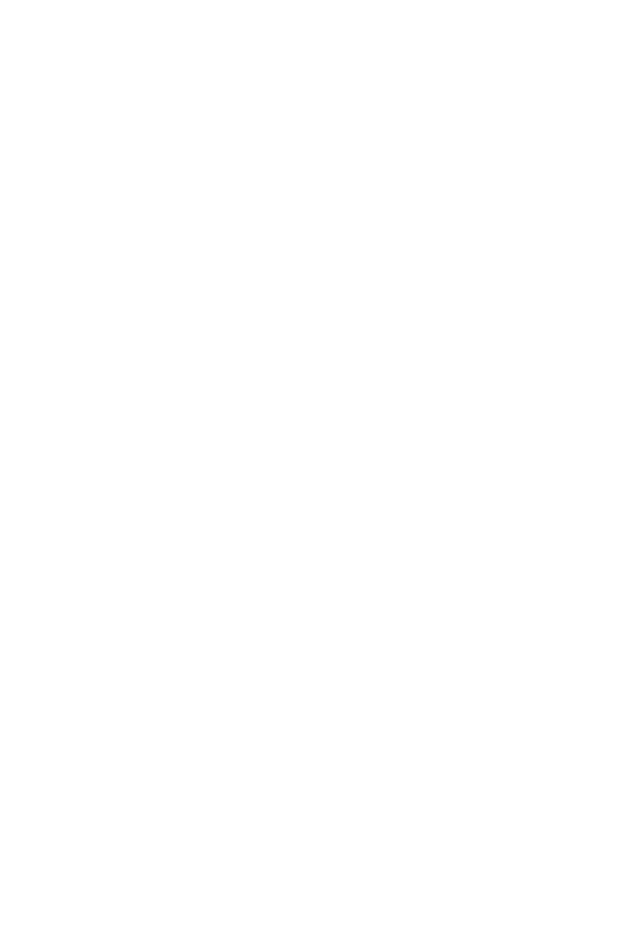
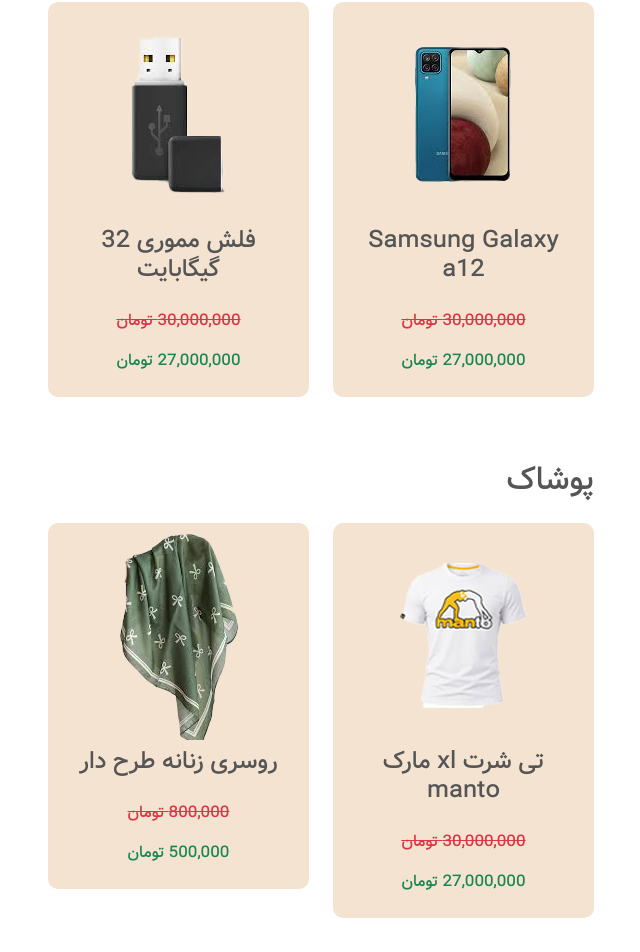
Before and after one commit to Mohammad-Javad-Hojaji/Zingola-Shop, a React (Create React App) app: page /products in a window 1280 px wide. Shown: the part 1285-2237 px from the top of the page, without its empty margins (604-1244 px from the left). Before the commit the page ends 1561 px from the top, so only its background shows below. Built offline with nearby package versions, Linux system fonts and the light colour scheme; data requests are answered from the project's data file.

Commit message:
feat:I added post for prices of products in different category 	I added post for prices of products in different category 	You can see a 4 item in different category in page of the Products.

```diff
--- /dev/null
+++ b/src/components/PricesProducts/PricesProdcuts.jsx
@@ -0,0 +1,23 @@
+import { Link } from "react-router-dom";
+import styled from "./pricesProdcuts.module.css"
+export default function PricesProdcuts(props) {
+    return (
+        <Link>
+            <div className={styled.w130}>
+                <div className={styled.PostOffer_wrapper}>
+                    <div className={styled.PostOffer_wrapper_img} >
+                        <div className="d-flex justify-content-center">
+                            <img src={`images/${props.pic}`} alt="" className="img-fluid" />
+                        </div>
+                    </div>
+                    <div>
+                        <h4 className="text-center color555 pb-3 px-3">{props.name} </h4>
+                        <p className="text-decoration-line-through text-center text-danger">{props.mainPrice}</p>
+                        <p className="text-center text-success pb-4">{props.offerPrice}</p>
+                    </div>
+                </div>
+
+            </div>
+        </Link>
+    )
+}
--- /dev/null
+++ b/src/components/PricesProducts/pricesProdcuts.module.css
@@ -0,0 +1,17 @@
+.PostOffer_wrapper{
+    border-radius: 10px;
+    flex-shrink: 0;
+    background-color: #f4e3d0;
+    transition: 0.5s;
+}
+.PostOffer_wrapper:hover{
+    transform: translateY(-2px);
+    background-color: #f6ddbf;
+}
+.PostOffer_wrapper:active{
+    cursor: grabbing;
+}
+.PostOffer_wrapper_img{
+    width: 100%;
+    height: 50%;
+}
--- a/src/pages/ProductsPage/ProductsPage.jsx
+++ b/src/pages/ProductsPage/ProductsPage.jsx
@@ -6,6 +6,7 @@
 import arrowleft from "./../../assets/image/arrowleft.png"
 import PostOffer from "../../components/PostOffer/PostOffer"
 import Category from "../../components/Category/Category";
+import PricesProdcuts from "../../components/PricesProducts/PricesProdcuts";
 
 export default function ProductsPage() {
     const [dRight, setDRight] = useState("none")
@@ -13,7 +14,9 @@
     const [right, setRight] = useState(0)
     const [postData, setPostData] = useState(null)
     const [all, setAll] = useState(0)
-    const [categoryData,setCategoryData]=useState(null)
+    const [categoryData, setCategoryData] = useState(null)
+    const [electronicData, setElectronicData] = useState(null)
+    const [poshakData, setPoshakData] = useState(null)
 
     useEffect(() => {
 
@@ -26,6 +29,14 @@
         axios.get("http://localhost:8000/categories").then((data) => {
             setCategoryData(data.data.CategoriesShow);
 
+        })
+        axios.get("http://localhost:8000/products?categoryId=1&pageCategory=1").then(data => {
+            setElectronicData(data.data)
+
+
+        })
+        axios.get("http://localhost:8000/products?categoryId=2&pageCategory=1").then(data => {
+            setPoshakData(data.data)
         })
     }, [])
 
@@ -100,14 +111,14 @@
                     <h3 className="color555">دسته بندی ها</h3>
                     <div className="row  justify-content-around">
                         {
-                            categoryData?
+                            categoryData ?
                                 categoryData.map(data => {
 
                                     return (
                                         <Category data={data} key={data.id} />
                                     )
 
-                            }):
+                                }) :
                                 (
                                     <div className="d-flex justify-content-center py-5">
                                         <div className="spinner-border" role="status">
@@ -121,6 +132,63 @@
                 </div>
             </div>
 
+            <div className={styled.productsPostsElectro}>
+                <div className="container-md pt-5 ">
+                    <h2 className="color555">
+                        لوازم الکترونیک
+                    </h2>
+                    <div className="pt-3">
+                        <div className="row ">
+                            {
+                                electronicData ? (
+                                    electronicData.map((value) => (
+                                        <div className="col-3">
+                                            <PricesProdcuts key={value.id} pic={value.pic} name={value.name} mainPrice={value.mainPrice} offerPrice={value.offerPrice} />
+                                        </div>
+                                    ))
+                                )
+                                    :
+                                    (
+                                        <div className="d-flex justify-content-center py-5">
+                                            <div className="spinner-border" role="status">
+                                                <span className="sr-only"></span>
+                                            </div>
+                                        </div>
+                                    )
+                            }
+                        </div>
+                    </div>
+                </div>
+            </div>
+
+            <div className={styled.productsPostsPoshak}>
+                <div className="container-md pt-5 ">
+                    <h2 className="color555">
+                        پوشاک
+                    </h2>
+                    <div className="pt-3">
+                        <div className="row">
+                            {
+                                poshakData ? (
+                                    poshakData.map((value) => (
+                                        <div className="col-3">
+                                            <PricesProdcuts key={value.id} pic={value.pic} name={value.name} mainPrice={value.mainPrice} offerPrice={value.offerPrice} />
+                                        </div>
+                                    ))
+                                )
+                                    :
+                                    (
+                                        <div className="d-flex justify-content-center py-5">
+                                            <div className="spinner-border" role="status">
+                                                <span className="sr-only"></span>
+                                            </div>
+                                        </div>
+                                    )
+                            }
+                        </div>
+                    </div>
+                </div>
+            </div>
 
             <br /><br /><br /><br /><br /><br /><br /><br /><br /><br /><br /><br /><br /><br /><br /><br />
         </>
```
Lines whose indentation alone changed are shown as unchanged.
